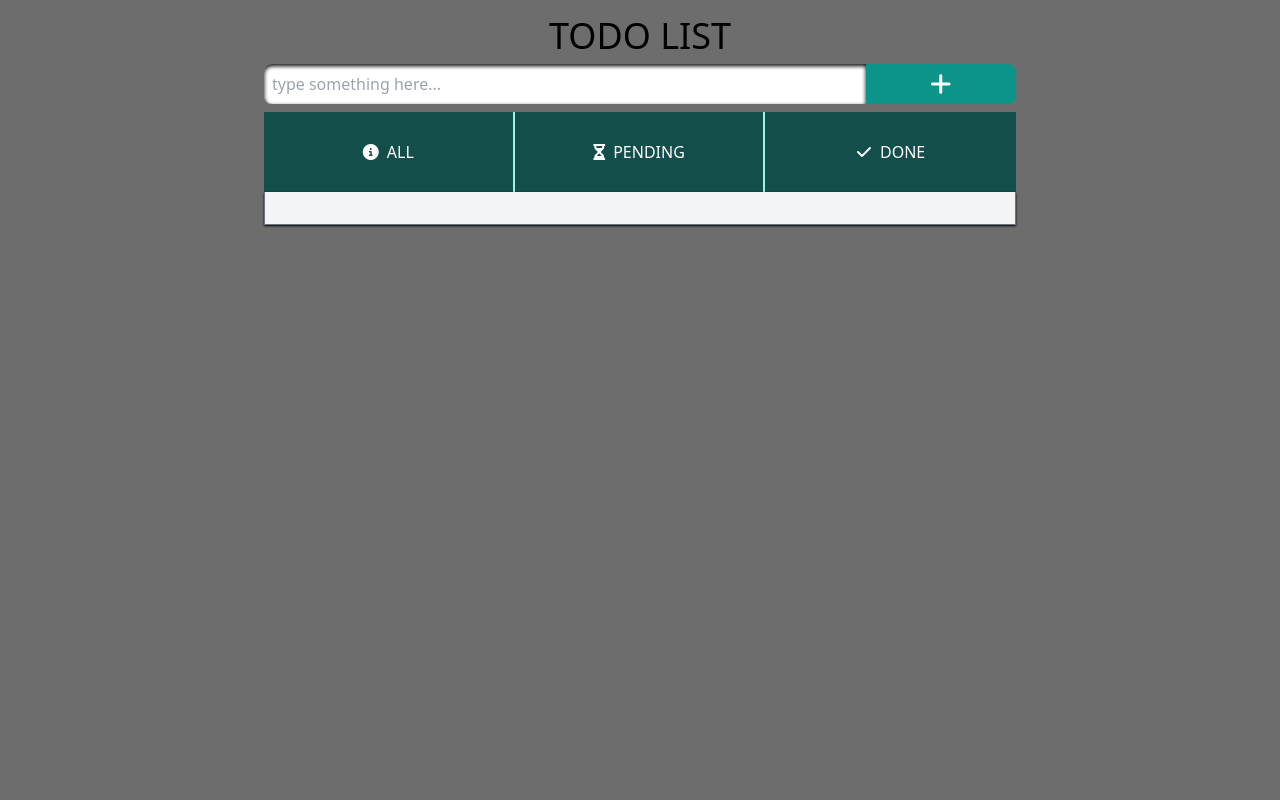
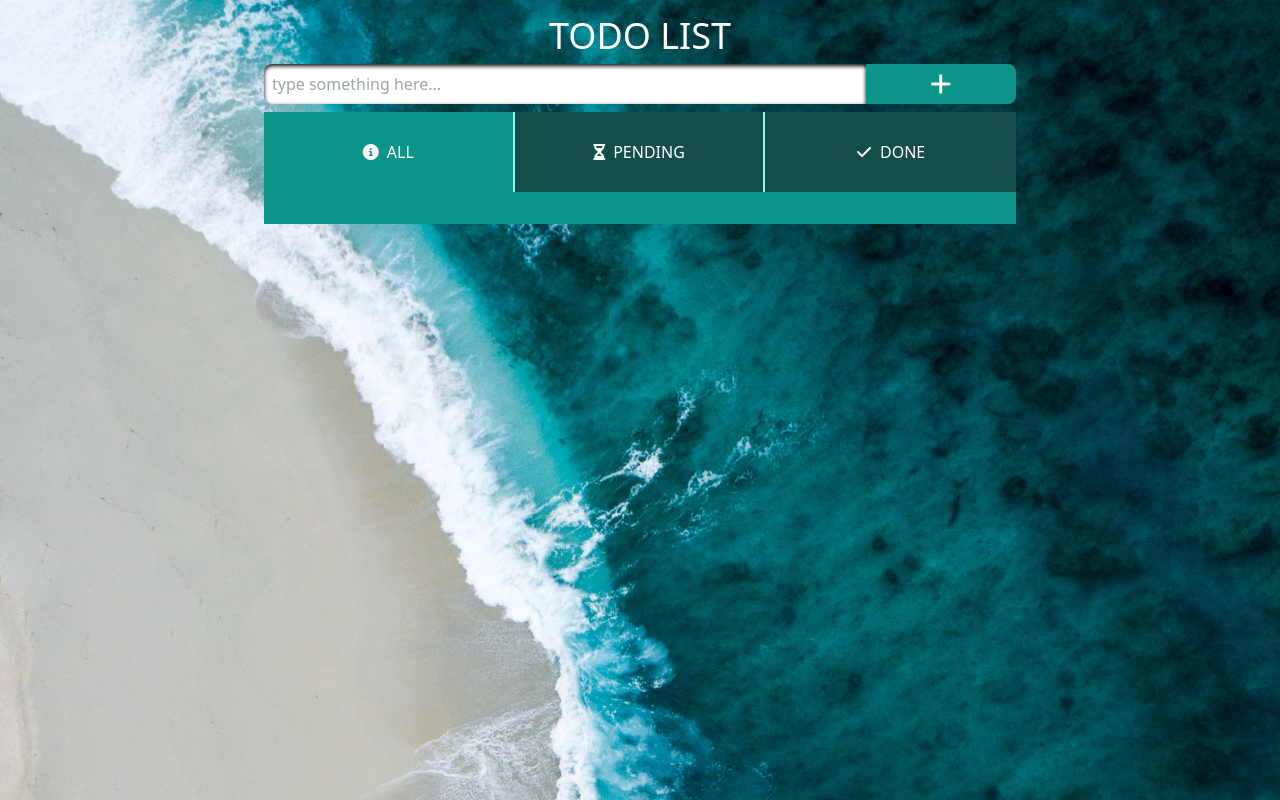
Before and after one commit to twkhjl/vue3-todo-01, a Vue app: page /todo in a window 1280 px wide. Built offline with nearby package versions, Linux system fonts and the light colour scheme.

Commit message:
fix some bugs and add bg

```diff
--- a/src/components/Todo.vue
+++ b/src/components/Todo.vue
@@ -3,6 +3,7 @@ import { ref, onMounted, computed, watch } from 'vue'
 
 import { useTodoStore } from '../stores/todo'
 import BtnAddTodo from './btnAddTodo.vue';
+import TodoTab from './todoTab.vue';
 import todoItem from './todoItem.vue';
 const todos = useTodoStore();
 
@@ -26,30 +27,33 @@ watch(todos, (newVal) => {
 </script>
 
 <template>
+
+
+<div
+class="
+  bg-[url('public/bg.jpg')] bg-cover
+  fixed top-0 left-0 -z-10
+  mx-auto
+  w-auto h-auto min-w-full min-h-full
+  "
+></div>
+
   <div class="w-[100%] mx-auto sm:w-[60%]">
-    <div class="mt-4 text-center text-4xl font-extralight">TODO LIST</div>
+    <div class="mt-4 text-center text-4xl text-white font-extralight">TODO LIST</div>
 
 
     <BtnAddTodo></BtnAddTodo>
 
     <div class="m-2 flex flex-col">
       <!-- tab -->
-      <div class="flex">
-        <div
-          class="h-[10vh] w-[calc(100%/3)] border-r-2 border-teal-200 bg-teal-900 text-center leading-[10vh] text-white hover:bg-teal-600">
-          <i class="fa-solid fa-circle-info"></i><span class="ml-2">ALL</span></div>
-        <div
-          class="h-[10vh] w-[calc(100%/3)] border-r-2 border-teal-200 bg-teal-900 text-center leading-[10vh] text-white hover:bg-teal-600">
-          <i class="fa-solid fa-hourglass-half"></i><span class="ml-2">PENDING</span></div>
-        <div
-          class="h-[10vh] w-[calc(100%/3)] border-r-2 border-teal-200 bg-teal-900 text-center leading-[10vh] text-white last:border-r-0 hover:bg-teal-600">
-          <i class="fa-solid fa-check"></i><span class="ml-2">DONE</span></div>
-      </div>
+      <TodoTab></TodoTab>
       <!-- /tab -->
 
       <!-- todolists -->
-    <div class="border-[1px] border-t-0 border-gray-500 bg-gray-100 py-4 shadow-sm shadow-black">
-      <div v-for="(item,index) in todos.items">
+    <div class="
+    bg-teal-600 py-4
+    ">
+      <div v-for="(item,index) in todos.items_filter">
       <todoItem :item="item" :index="index"></todoItem>
     </div>
     </div>
--- a/src/components/btnAddTodo.vue
+++ b/src/components/btnAddTodo.vue
@@ -13,7 +13,6 @@ let isInputValid=ref(true);
 function addTodo(){
   if( name.value.trim().length===0){
     this.isInputValid=false;
-    console.log('invalid');
     return;
   }
   this.isInputValid=true;
--- a/src/components/todoItem.vue
+++ b/src/components/todoItem.vue
@@ -11,29 +11,34 @@ const props = defineProps({
 
 let editable = ref(false);
 
-let input_edit_item=ref(null);
-let str_old_input=ref(null);
+let todoFilter=ref('all');
 
-const newVal=ref('');
+let input_edit_item = ref(null);
+let str_old_input = ref(null);
+
+const newVal = ref('');
 
 function removeTodo(idx) {
 	todoStore.removeTodo(idx);
 }
 
 
-function setOldInput(){
-    str_old_input=input_edit_item.value.value;
+function setOldInput() {
+	str_old_input = input_edit_item.value.value;
 }
-function updateTodo(index,content){
-    if(str_old_input==input_edit_item.value.value) {
-         this.editable=!this.editable;
+function updateTodo(index, content) {
+	if (str_old_input == input_edit_item.value.value) {
+		this.editable = !this.editable;
 		return;
 	}
-    let newContent= input_edit_item.value.value;
-    todoStore.updateTodo(index,newContent);
+	let newContent = input_edit_item.value.value;
+	todoStore.updateTodo(index, newContent);
 
-    this.editable=!this.editable;
+	this.editable = !this.editable;
 
+}
+function toggleTodoItemStatus(index, status) {
+	todoStore.toggleTodoItemStatus(index, status);
 }
 
 
@@ -42,25 +47,29 @@ function updateTodo(index,content){
 
 <template>
 
-    <div class="m-2 h-10 w-auto rounded-lg bg-white mb-4">
-        <div class="flex rounded-lg border-[0.5px] border-gray-400 py-[5px] pl-2 shadow-sm shadow-black">
+	<div class="m-2 h-10 w-auto rounded-lg  mb-4">
+		<div class="
+		flex rounded-lg bg-white py-[5px] pl-2 shadow-md shadow-black">
 
 			<template v-if="!editable">
-                <i class="fa-regular fa-square-check pt-1 text-2xl"></i>
+				<span @click="toggleTodoItemStatus(index,item.status)" class="pt-[2px] text-2xl cursor-pointer">
+					<template v-if="item.status=='pending'">
+						<i class="fa-regular fa-square"></i>
+					</template>
+					<template v-else>
+						<i class="fa-regular fa-square-check"></i>
+					</template>
+				</span>
 				<span class="ml-2 w-full text-2xl">{{ item.content }}</span>
-                <i @click="editable=!editable"
-                class="fa-regular fa-pen-to-square pt-1 mr-2 text-2xl"></i>
+				<i @click="editable=!editable" class="fa-regular fa-pen-to-square pt-1 mr-2 text-2xl cursor-pointer"></i>
 				<i @click="removeTodo(index)" class="fa-regular fa-trash-can pt-1 mr-2 text-2xl cursor-pointer"></i>
 			</template>
 
 			<template v-if="editable">
-                <input :value="item.content" ref="input_edit_item" @focus="setOldInput()"
-                type="text" class="ml-2 px-2 w-[80%] text-xl border-[1px] border-gray-200 rounded-lg outline-none
+				<input :value="item.content" ref="input_edit_item" @focus="setOldInput()" type="text" class="ml-2 px-2 w-[80%] text-xl border-[1px] border-gray-200 rounded-lg outline-none
               shadow-inner shadow-black">
-                <i @click="updateTodo(index)"
-                class="fa-solid fa-check pt-1 mx-2 text-2xl"></i>
-                <i @click="editable=!editable"
-                class="fa-solid fa-xmark pt-1 mr-2 text-2xl"></i>
+				<i @click="updateTodo(index)" class="fa-solid fa-check pt-1 mx-2 text-2xl cursor-pointer"></i>
+				<i @click="editable=!editable" class="fa-solid fa-xmark pt-1 mr-2 text-2xl cursor-pointer"></i>
 			</template>
 
 		</div>
--- /dev/null
+++ b/src/components/todoTab.vue
@@ -0,0 +1,41 @@
+<script setup>
+import { ref, onMounted, computed, watch } from 'vue'
+
+import { useTodoStore } from '../stores/todo'
+const todoStore = useTodoStore();
+
+let todoFilter=ref('all');
+
+
+function changeTodoFilter(filter){
+  this.todoFilter=filter;
+  todoStore.changeTodoFilter(this.todoFilter);
+}
+
+</script>
+
+<template>
+  <div class="flex">
+    <div @click="changeTodoFilter('all')"
+      :class="[todoStore.currentFilter=='all'?['bg-teal-600']:'bg-teal-900']"
+      class="h-[10vh] w-[calc(100%/3)]
+      border-r-2 border-teal-200 last:border-r-0
+      text-center leading-[10vh] text-white hover:bg-teal-400 hover:text-black">
+      <i class="fa-solid fa-circle-info"></i><span class="ml-2">ALL</span>
+    </div>
+    <div @click="changeTodoFilter('pending')"
+    :class="[todoStore.currentFilter=='pending'?['bg-teal-600']:'bg-teal-900']"
+      class="h-[10vh] w-[calc(100%/3)]
+      border-r-2 border-teal-200 last:border-r-0
+      text-center leading-[10vh] text-white hover:bg-teal-400 hover:text-black">
+      <i class="fa-solid fa-hourglass-half"></i><span class="ml-2">PENDING</span>
+    </div>
+    <div @click="changeTodoFilter('done')"
+      :class="[todoStore.currentFilter=='done'?['bg-teal-600']:'bg-teal-900']"
+      class="h-[10vh] w-[calc(100%/3)]
+      border-r-2 border-teal-200 last:border-r-0
+      text-center leading-[10vh] text-white hover:bg-teal-400 hover:text-black">
+      <i class="fa-solid fa-check"></i><span class="ml-2">DONE</span>
+    </div>
+  </div>
+</template>
--- a/src/stores/todo.js
+++ b/src/stores/todo.js
@@ -4,12 +4,25 @@ import { defineStore, acceptHMRUpdate } from 'pinia'
 export const useTodoStore = defineStore({
   id: 'todo',
   state: () => ({
-    rawItems: []
+    rawItems: [],
+    filter:'all',
   }),
   getters: {
+
+    currentFilter:(state)=>{
+      return state.filter;
+    },
     items: (state) => {
       return state.rawItems;
+    },
+
+    items_filter: (state) => {
+      if(state.filter=='all'){
+      return state.rawItems;
+      }
+      return state.rawItems.filter(v => v.status == state.filter);
     }
+
   },
 
 
@@ -21,7 +34,7 @@ export const useTodoStore = defineStore({
      * @param {string} name
      */
     addItem(name) {
-      this.rawItems.push({
+      this.rawItems.unshift({
         content: name,
         status: 'pending'
       });
@@ -43,11 +56,22 @@ export const useTodoStore = defineStore({
 
     updateTodo(index, content) {
 
-      this.rawItems[index].content=content;
+      this.items_filter[index].content=content;
+      // this.rawItems[index].content = content;
 
     },
-    setItems(todos){
-      this.rawItems=todos;
+    toggleTodoItemStatus(index, status) {
+      if (status == 'pending') {
+        this.rawItems[index].status = 'done';
+        return;
+      }
+      this.rawItems[index].status = 'pending';
+    },
+    changeTodoFilter(filter){
+      this.filter=filter;
+    },
+    setItems(todos) {
+      this.rawItems = todos;
 
     }
 
```
Also changed, not shown: public/bg.jpg (added). Lines whose indentation alone changed are shown as unchanged.
